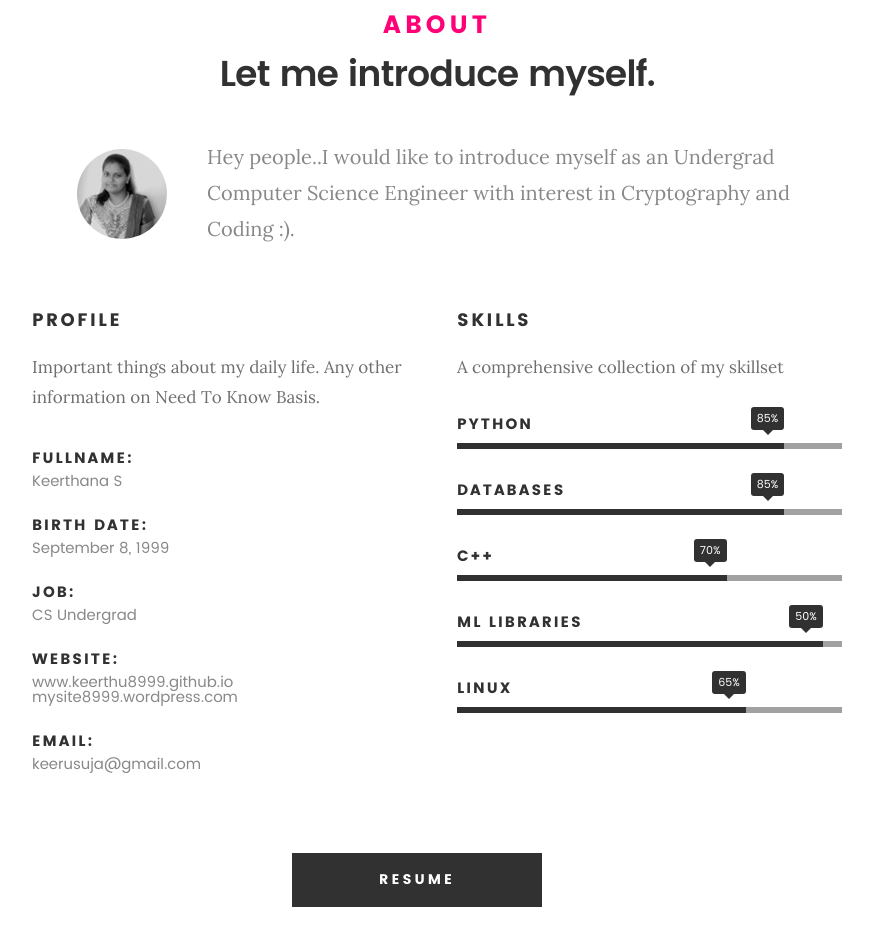
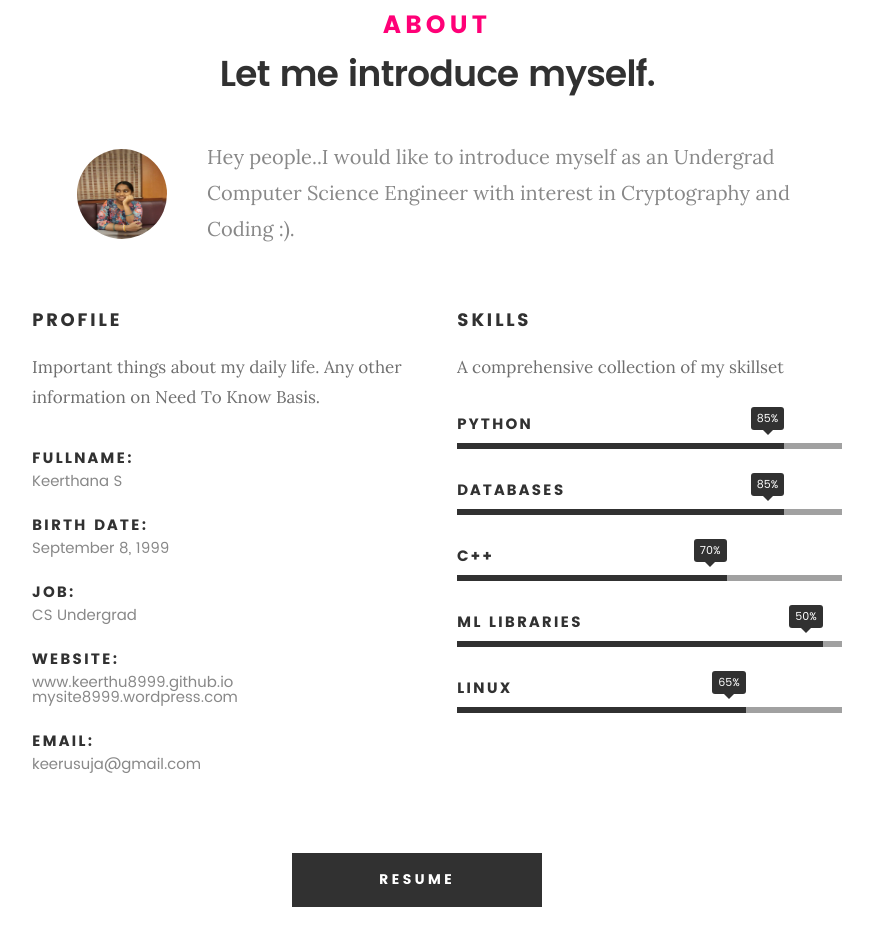
Before and after one commit to Keerthu8999/Keerthu8999.github.io, a plain HTML site: page index1.html in a window 1280 px wide. Shown: the part 917-1862 px from the top of the page, without its empty margins (203-1076 px from the left). Drawn offline with Linux system fonts and the light colour scheme; files whose address does not match are found by name.

Commit message:
Update index1.html

```diff
--- a/index1.html
+++ b/index1.html
@@ -83,7 +83,7 @@
                     <p class="intro-position">
                         <span>Madrasi</span>
                         <span>Crypto Enthusiast</span>
-						<span>Budding programmer</span>
+			<span>Budding programmer</span>
                         <span>Tech Enthusiast</span>
                     </p>
 
@@ -97,9 +97,9 @@
 
         <ul class="intro-social">
             <li><a href="https://github.com/keerthu8999"><i class="fa fa-github"></i></a></li>
-			<li><a href="https://www.facebook.com/keeru8999"><i class="fa fa-facebook"></i></a></li>
+	    <li><a href="https://www.facebook.com/keeru8999"><i class="fa fa-facebook"></i></a></li>
             <li><a href="https://www.instagram.com/keerthu8999/?hl=en"><i class="fa fa-instagram"></i></a></li>
-			<li><a href="https://www.quora.com/profile/Keerthana-Sunder-2"><i class = "fa fa-quora"></i></a></li>
+            <li><a href="https://www.quora.com/profile/Keerthana-Sunder-2"><i class = "fa fa-quora"></i></a></li>
         </ul>
         <!-- /intro-social -->
 
@@ -119,7 +119,7 @@
 
                 <div class="intro-info">
 
-                    <img src="images/profile-pic.jpg" alt="Profile Picture">
+                    <img src="images/hello.jpg" alt="Profile Picture">
 
                     <p class="lead">Hey people..I would like to introduce myself as an Undergrad Computer Science Engineer with interest in Cryptography and Coding :).</p>
                 </div>
```
